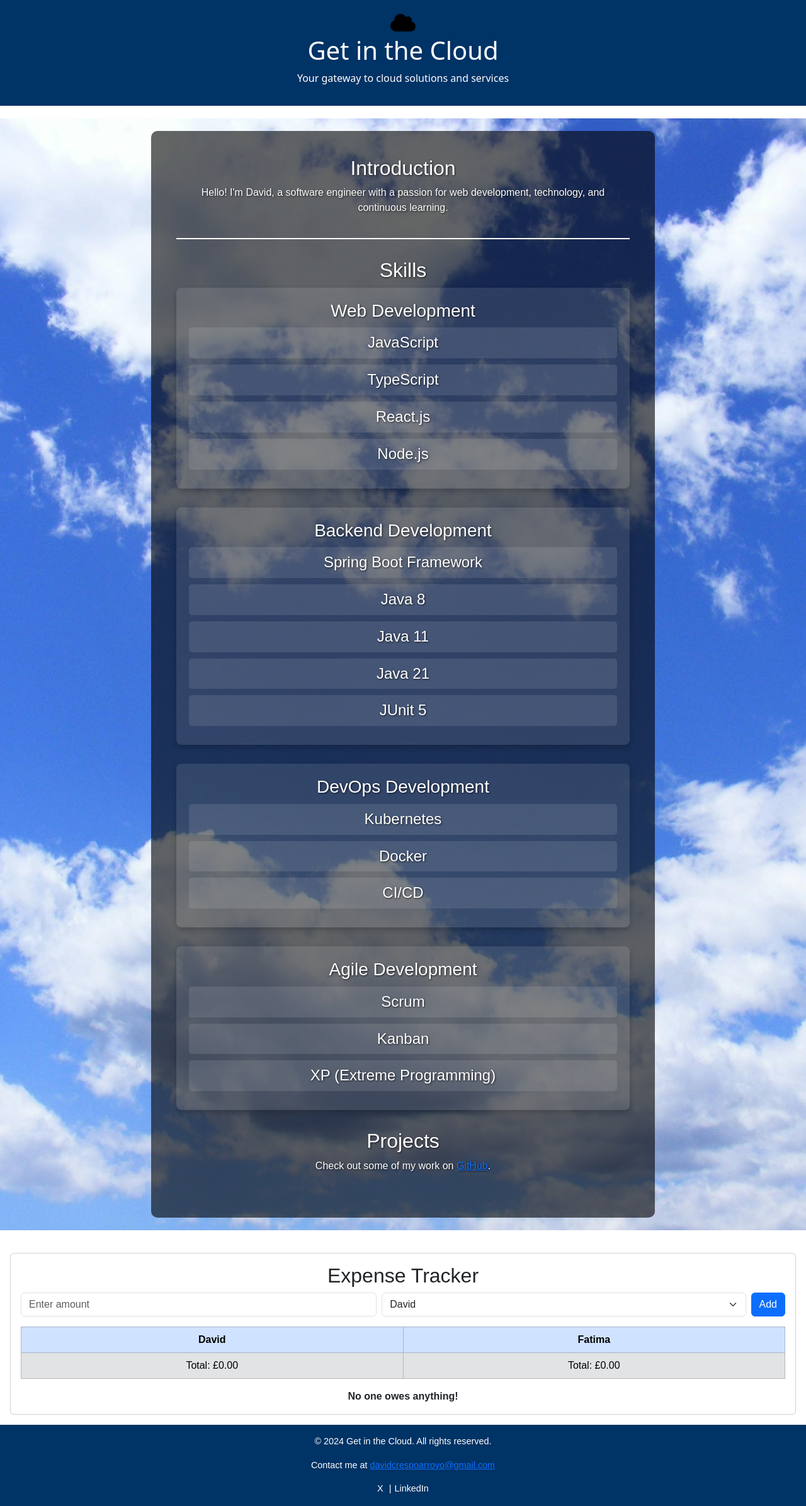
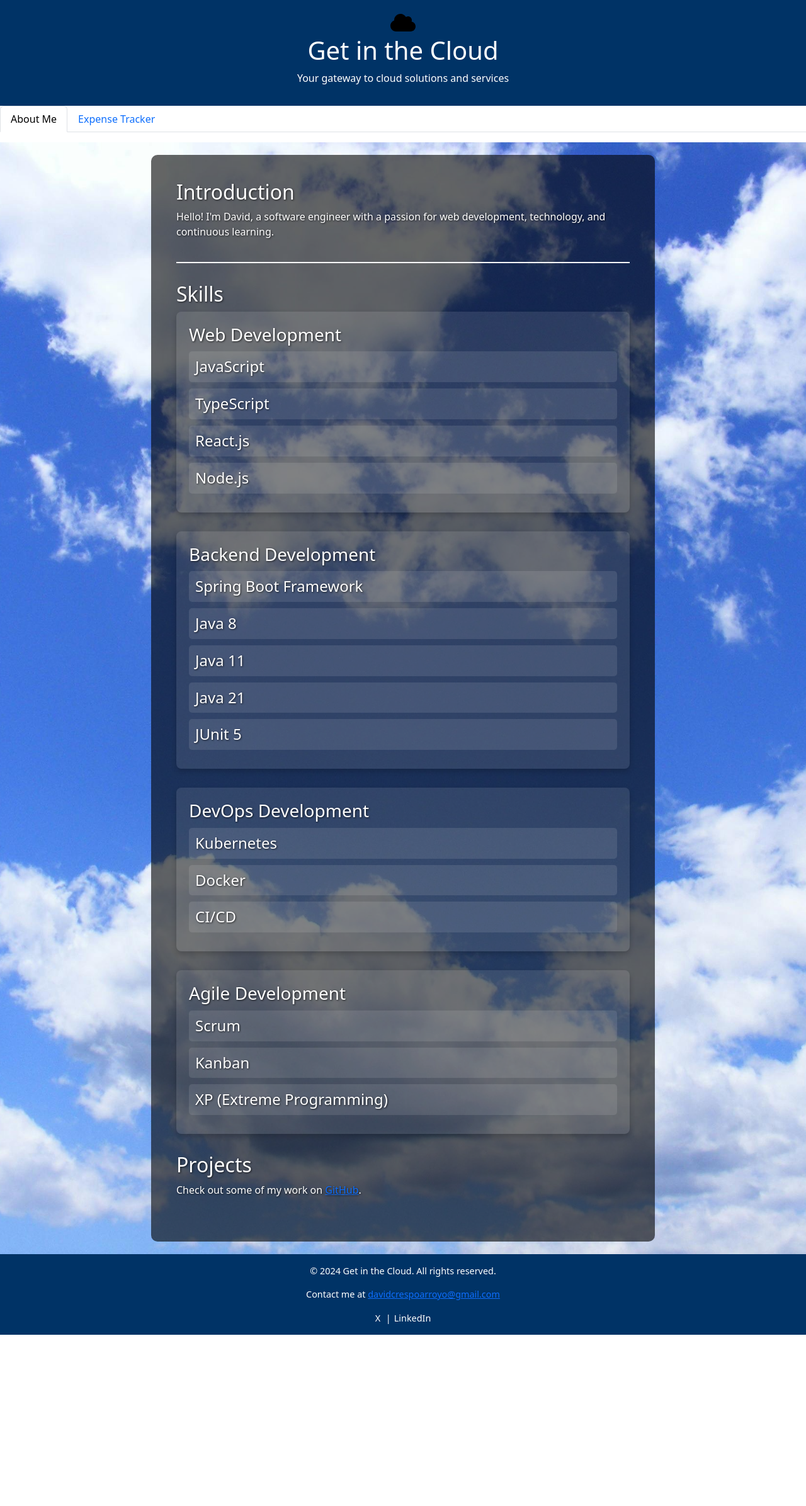
Before and after one commit to iguannago/about-me, a React (Vite) app: page / in a window 1280 px wide. Shown: the whole page at 63% size. After the commit the page ends 2120 px from the top, so only its background shows below. Built offline with nearby package versions, Linux system fonts and the light colour scheme.

Commit message:
refactor App component to use tabs for navigation and update currency display in ExpenseTracker

```diff
--- a/src/App.tsx
+++ b/src/App.tsx
@@ -1,14 +1,19 @@
-import React from 'react';
+import { Tabs, Tab } from 'react-bootstrap';
 import MainContent from './components/MainContent';
-import './App.css';
 import Footer from './components/Footer';
 import ExpenseTracker from './components/ExpenseTracker';
 
 const App: React.FC = () => {
   return (
     <div className='app-container'>
-      <MainContent />
-      <ExpenseTracker />
+      <Tabs defaultActiveKey='main' className='mb-3'>
+        <Tab eventKey='main' title='About Me'>
+          <MainContent />
+        </Tab>
+        <Tab eventKey='expenses' title='Expense Tracker'>
+          <ExpenseTracker />
+        </Tab>
+      </Tabs>
       <Footer />
     </div>
   );
--- a/src/components/ExpenseTracker.tsx
+++ b/src/components/ExpenseTracker.tsx
@@ -67,16 +67,16 @@ const ExpenseTracker: React.FC = () => {
                 </tr>
               ))}
               <tr className='table-secondary'>
-                <td>Total: £{totalDavid.toFixed(2)}</td>
-                <td>Total: £{totalFatima.toFixed(2)}</td>
+                <td>Total: {totalDavid.toFixed(2)}€</td>
+                <td>Total: {totalFatima.toFixed(2)}€</td>
               </tr>
             </tbody>
           </table>
           <div className='mt-3 text-center fw-bold'>
             {balance > 0
-              ? `David owes Fatima £${balance.toFixed(2)}`
+              ? `David owes Fatima ${balance.toFixed(2)}€`
               : balance < 0
-              ? `Fatima owes David £${Math.abs(balance).toFixed(2)}`
+              ? `Fatima owes David ${Math.abs(balance).toFixed(2)}€`
               : 'No one owes anything!'}
           </div>
         </Card.Body>
```
